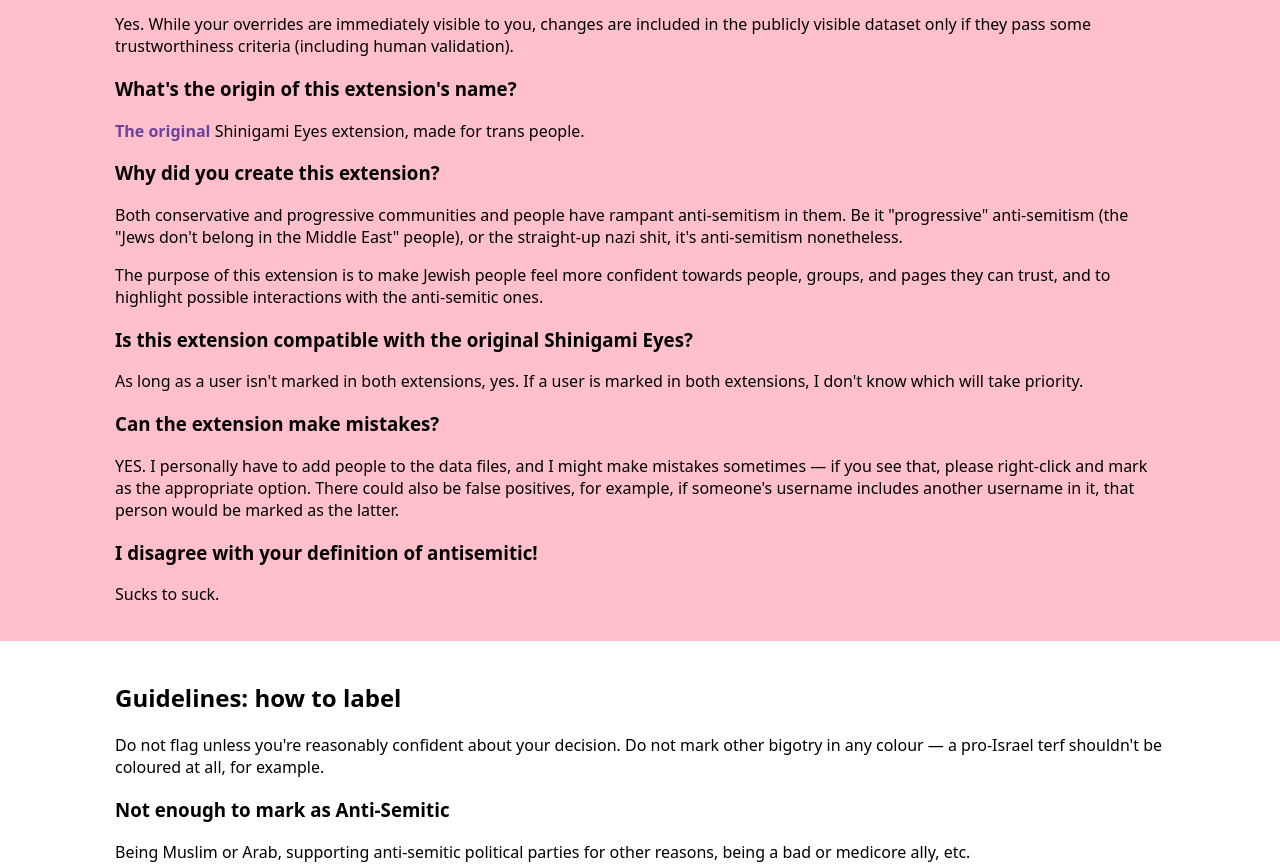
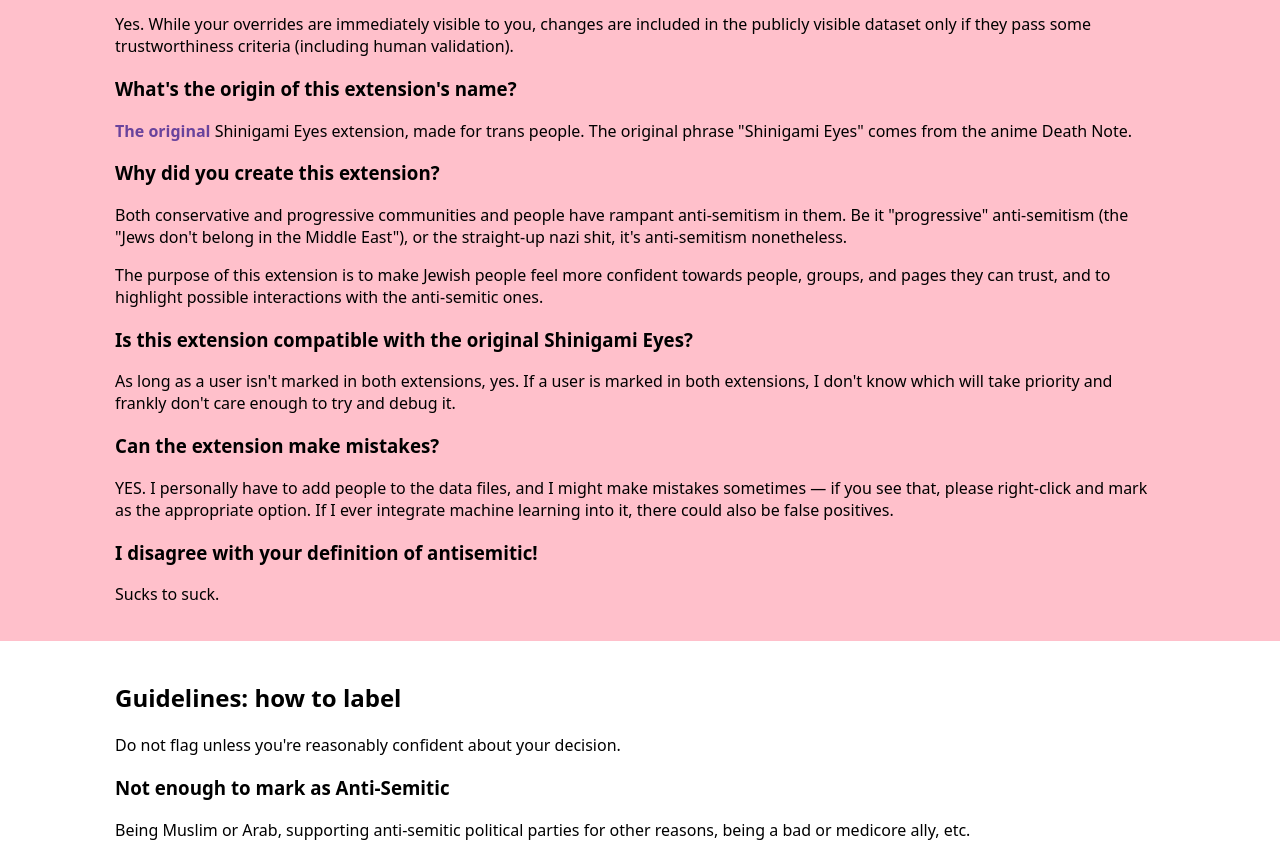
Before and after one commit to Blagai/AntiSemSite, a plain HTML site: page index.html in a window 1280 px wide. Shown: the part 1120-1986 px from the top of the page. Drawn offline with Linux system fonts and the light colour scheme.

Commit message:
Update to be clearer
Upda

```diff
--- a/index.html
+++ b/index.html
@@ -38,7 +38,7 @@
                 <p>This extension will colour known Jewish-friendly (green) and Anti-semitic (red) users/pages differently.</p>
 
                 <h3>Which sites are supported?</h3>
-                <p>This extension supports Twitter, Facebook, Reddit, Tumblr, Medium, YouTube, Wikipedia articles, and search engines.</p>
+                <p>This extension supports Twitter, Facebook, Reddit, Tumblr, Medium, YouTube, Wikipedia articles, and search engines. Possibly more.</p>
 
                 <h3>How does it know how to colour each page?</h3>
                 <p>Manual data gathering, I might integrate machine learning or an AI into it at some point if it's not too complicated.</p>
@@ -59,17 +59,17 @@
                 <p>Yes. While your overrides are immediately visible to you, changes are included in the publicly visible dataset only if they pass some trustworthiness criteria (including human validation).</p>
 
                 <h3>What's the origin of this extension's name?</h3>
-                <p><a href="https://shinigami-eyes.github.io/">The original</a> Shinigami Eyes extension, made for trans people.</p>
+                <p><a href="https://shinigami-eyes.github.io/">The original</a> Shinigami Eyes extension, made for trans people. The original phrase "Shinigami Eyes" comes from the anime Death Note.</p>
 
                 <h3>Why did you create this extension?</h3>
-                <p>Both conservative and progressive communities and people have rampant anti-semitism in them. Be it "progressive" anti-semitism (the "Jews don't belong in the Middle East" people), or the straight-up nazi shit, it's anti-semitism nonetheless.</p>
+                <p>Both conservative and progressive communities and people have rampant anti-semitism in them. Be it "progressive" anti-semitism (the "Jews don't belong in the Middle East"), or the straight-up nazi shit, it's anti-semitism nonetheless.</p>
                 <p>The purpose of this extension is to make Jewish people feel more confident towards people, groups, and pages they can trust, and to highlight possible interactions with the anti-semitic ones.</p>
 
                 <h3>Is this extension compatible with the original Shinigami Eyes?</h3>
-                <p>As long as a user isn't marked in both extensions, yes. If a user is marked in both extensions, I don't know which will take priority.</p>
+                <p>As long as a user isn't marked in both extensions, yes. If a user is marked in both extensions, I don't know which will take priority and frankly don't care enough to try and debug it.</p>
 
                 <h3>Can the extension make mistakes?</h3>
-                <p>YES. I personally have to add people to the data files, and I might make mistakes sometimes — if you see that, please right-click and mark as the appropriate option. There could also be false positives, for example, if someone's username includes another username in it, that person would be marked as the latter.</p>
+                <p>YES. I personally have to add people to the data files, and I might make mistakes sometimes — if you see that, please right-click and mark as the appropriate option. If I ever integrate machine learning into it, there could also be false positives.</p>
 
                 <h3>I disagree with your definition of antisemitic!</h3>
                 <p>Sucks to suck.</p>
@@ -79,7 +79,7 @@
         <section class="section-guidelines">
             <div class="section-inner">
                 <h2>Guidelines: how to label</h2>
-                <p>Do not flag unless you're reasonably confident about your decision. Do not mark other bigotry in any colour — a pro-Israel terf shouldn't be coloured at all, for example.</p>
+                <p>Do not flag unless you're reasonably confident about your decision.</p>
 
                 <h3>Not enough to mark as Anti-Semitic</h3>
                 <p>Being Muslim or Arab, supporting anti-semitic political parties for other reasons, being a bad or medicore ally, etc.</p>
@@ -113,7 +113,7 @@
                         <div class="fb-timestamp">11 hrs</div>
                         <div class="fb-text">We must drive the colonial Jewish state away from Palestine and back to Europe</div>
                     </div>
-                    <div class="summary">Being against Israel, claiming Jews are colonisers in our homeland, etc.</div>
+                    <div class="summary">Being against Israel, claiming Jews are colonisers in our homeland, etc. Note that supporting a two-state solution is not antisemitic.</div>
                     <div class="reasoning">Erasure of Jewish historical identity is anti-semitic. However, beware of people stating Jews shouldn't be allowed in other countries, having a right to go back to our homeland and being forced to go back to our homeland are very different things.</div>
                 </div>
                 <div class="example">
@@ -134,7 +134,7 @@
                         <div class="fb-text">I stand with Palestine and Hamas. The genocide Israel is committing is terrible and needs to be stopped.</div>
                     </div>
                     <div class="summary">Using common dogwhistles, accusing Israel of committing genocide, or having the Hamas-supportive red triangle in username.</div>
-                    <div class="reasoning">If a person supports Hamas or any anti-semitic terrorist organisation, whether by dogwhistles or outright stating it, that is anti-semitic. Baselessly accepting that Israel is committing genocide is also anti-semitic. Only caring about human rights when it concerns Israel also counts (Ignoring what's happening to Kurds and other groups in the world, while claiming to care about human rights "by standing up for Palestinians"). Note that just supporting a two-state solution does not count.</div>
+                    <div class="reasoning">If a person supports Hamas or any anti-semitic terrorist organisation, whether by dogwhistles or outright stating it, that is anti-semitic. Baselessly accepting that Israel is committing genocide is also anti-semitic. Only caring about human rights when it concerns Israel also counts (Ignoring what's happening to Kurds and other groups in the world, while claiming to care about human rights "by standing up for Palestinians"). Note that supporting a two-state solution is not antisemitic.</div>
                 </div>
 
                 <h3>Not enough to mark as Jewish-friendly</h3>
```
